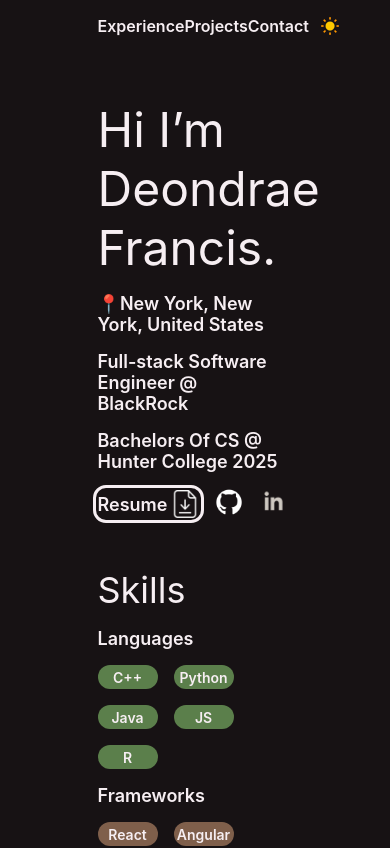
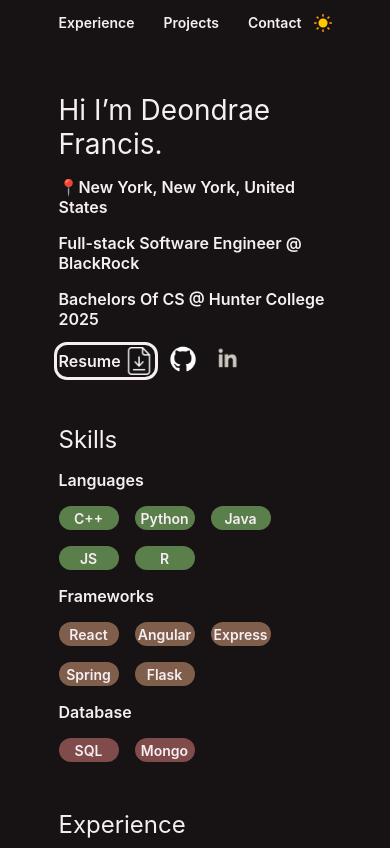
Before and after one commit to DFLotus/portfolio-website, an Angular app in the folder ps-site/: page / in a window 390 px wide. Shown: the top 848 px of the page. Built offline with nearby package versions, Linux system fonts and the light colour scheme.

Commit message:
Heading and width media querie

```diff
--- a/ps-site/src/app/app.scss
+++ b/ps-site/src/app/app.scss
@@ -231,3 +231,21 @@
     margin-top: 1rem;
     padding-left: 4px;
 }
+
+@media (max-width: $breakpoint-phone) {
+    .content-body {
+        width: 80%;
+    }
+}
+
+@media (max-width: $breakpoint-tablet) {
+    .content-body {
+        width: 70%;
+    }
+}
+
+@media (max-width: $breakpoint-laptop) {
+    .content-body {
+        width: 70%;
+    }
+}
--- a/ps-site/src/styles/_typography.scss
+++ b/ps-site/src/styles/_typography.scss
@@ -25,3 +25,23 @@
   font-size: var(--font-size-heading-xl);
   color: var(--font-color);
 }
+
+/* Querie for Phone */
+@media (max-width: $breakpoint-phone) {
+  .body-nav {
+    font-size: $font-size-body-nav-phone;
+  }
+
+  .body-large {
+    font-size: $font-size-body-large-phone;
+  }
+
+  .heading-x {
+    font-size: $font-size-heading-x-phone;
+  }
+
+  .heading-xl {
+    font-size: $font-size-heading-xl-phone;
+  }
+
+}
--- a/ps-site/src/styles/_variables.scss
+++ b/ps-site/src/styles/_variables.scss
@@ -23,3 +23,14 @@ body.dark-theme {
 body.dark-theme .contact-icon {
   filter: invert(1);
 }
+
+// ---- SCSS Breakpoints ----
+$breakpoint-phone: 425px;
+$breakpoint-tablet: 768px;
+$breakpoint-laptop: 1024px;
+
+// ---- Phone properties ----
+$font-size-body-nav-phone: 14px;
+$font-size-body-large-phone: 16px;
+$font-size-heading-x-phone: 24px;
+$font-size-heading-xl-phone: 28px;
```
